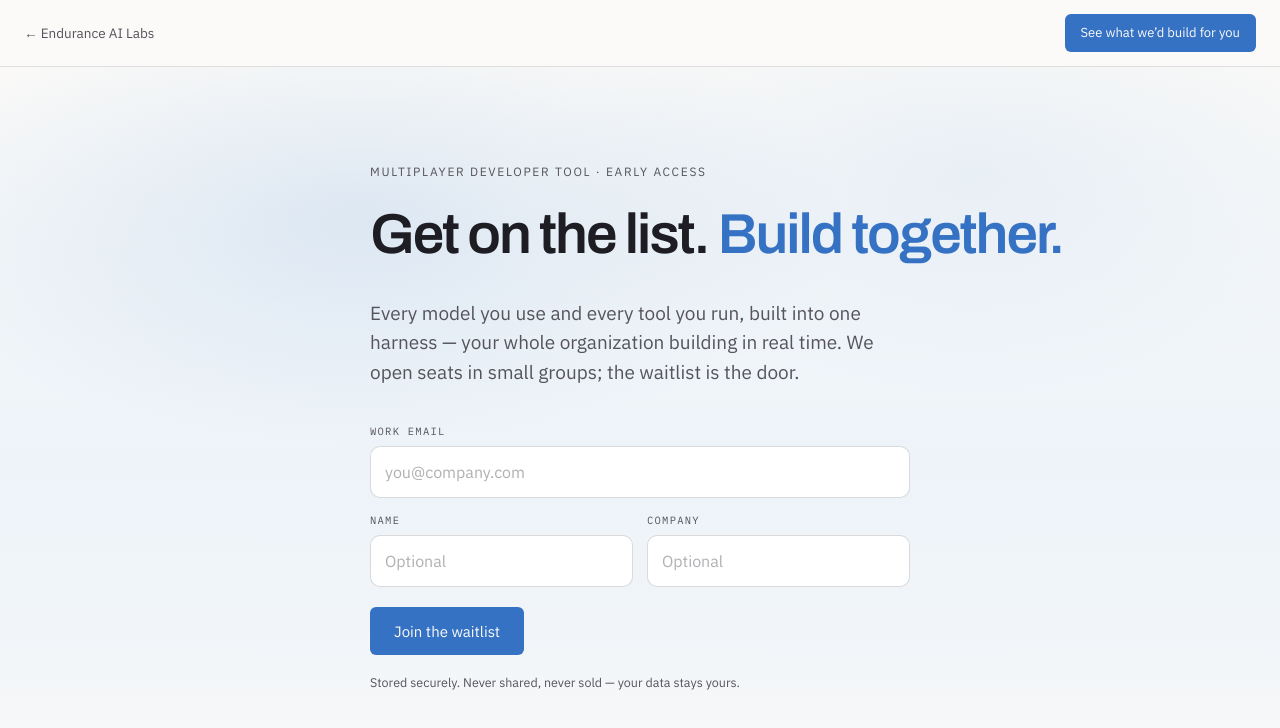
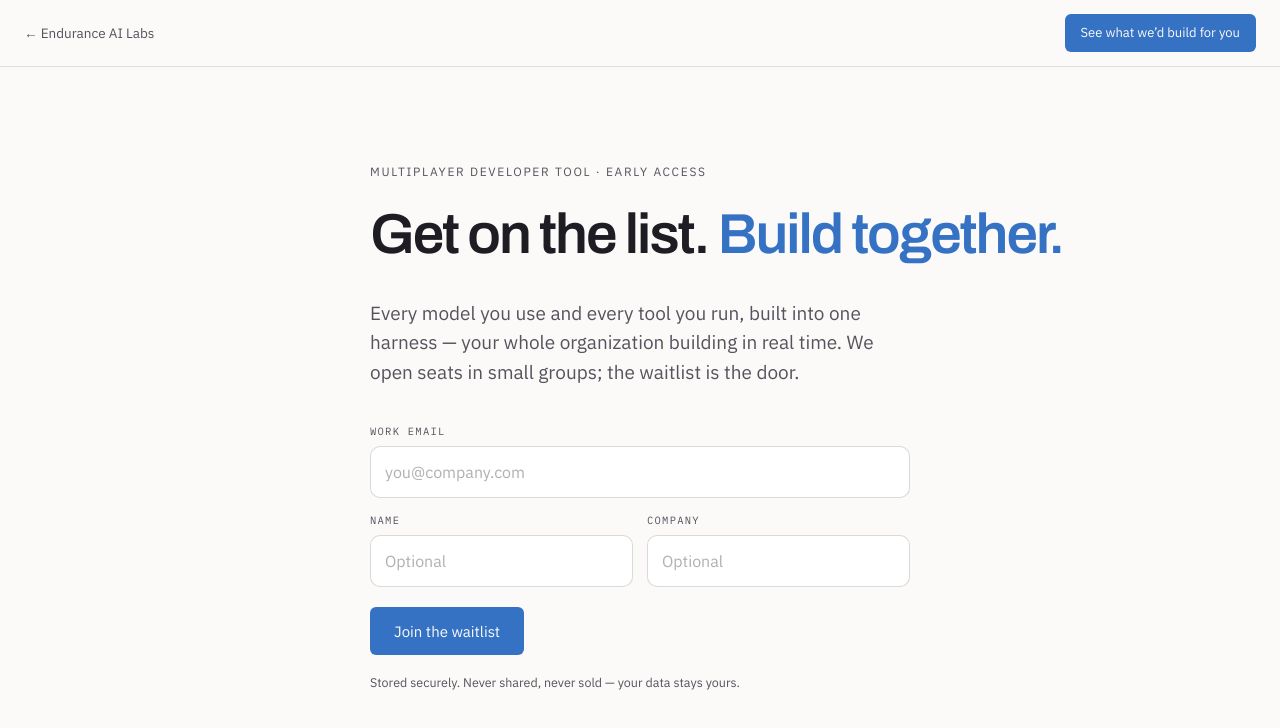
Before and after one commit to alex-sok/endurance-ai, a Next.js app: page /waitlist in a window 1280 px wide. Shown: the top 728 px of the page. Built offline with nearby package versions, Linux system fonts and the light colour scheme.

Commit message:
Remove blue hero gradient from landing
Flatten .lp-hero.is-center.is-tall to paper so the home hero is a
solid snow canvas with no radials or blue-tinted wash.

Co-authored-by: Alex Sok <alex-sok@users.noreply.github.com>

```diff
--- a/app/landing.css
+++ b/app/landing.css
@@ -3693,10 +3693,7 @@ ol.lp-team {
 
 /* the sky */
 .lp-hero.is-center.is-tall {
-  background:
-    radial-gradient(58% 46% at 30% 22%, rgba(30, 29, 36, 0.045), transparent 68%),
-    radial-gradient(52% 42% at 74% 16%, rgba(30, 29, 36, 0.035), transparent 70%),
-    linear-gradient(180deg, #fbfaf8 0%, #f0eeea 52%, #f3f1ed 74%, #fbfaf8 100%);
+  background: var(--lp-paper);
 }
 
 /* chapters become wash cards */
@@ -3908,10 +3905,7 @@ ol.lp-team {
    ink, buttons and accents stay neutral. Color lives in the atmosphere,
    never in the type. */
 .lp-hero.is-center.is-tall {
-  background:
-    radial-gradient(56% 44% at 28% 20%, rgba(232, 178, 186, 0.2), transparent 68%),
-    radial-gradient(50% 42% at 76% 14%, rgba(242, 205, 186, 0.22), transparent 70%),
-    linear-gradient(180deg, #fbfaf8 0%, #f4eeec 52%, #f6f1ee 74%, #fbfaf8 100%);
+  background: var(--lp-paper);
 }
 #work .lp-chapter:first-of-type,
 .lp-seq > #ide.lp-chapter,
@@ -3982,10 +3976,7 @@ ol.lp-team {
 .theme-paper { --lp-accent: #3672c4; }
 
 .lp-hero.is-center.is-tall {
-  background:
-    radial-gradient(56% 44% at 28% 20%, rgba(120, 168, 220, 0.2), transparent 68%),
-    radial-gradient(50% 42% at 76% 14%, rgba(164, 198, 234, 0.18), transparent 70%),
-    linear-gradient(180deg, #fbfaf8 0%, #edf3f9 52%, #f1f5f9 74%, #fbfaf8 100%);
+  background: var(--lp-paper);
 }
 #work .lp-chapter:first-of-type,
 .lp-seq > #ide.lp-chapter,
```
